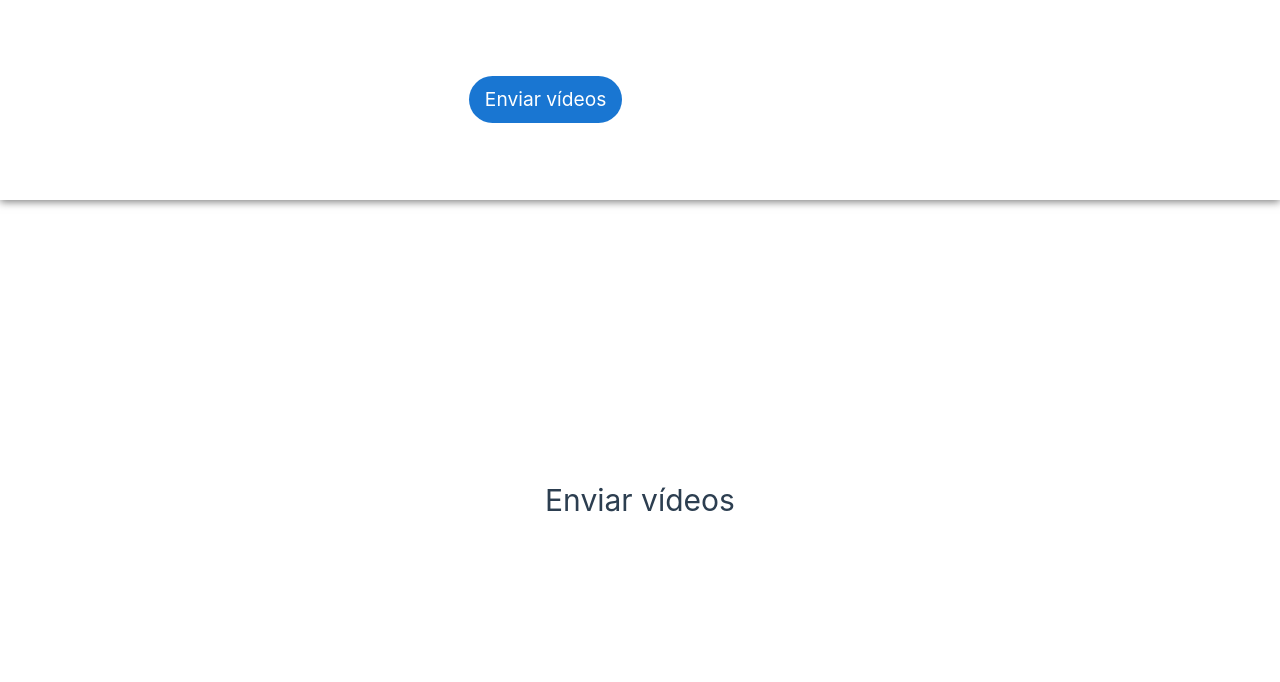
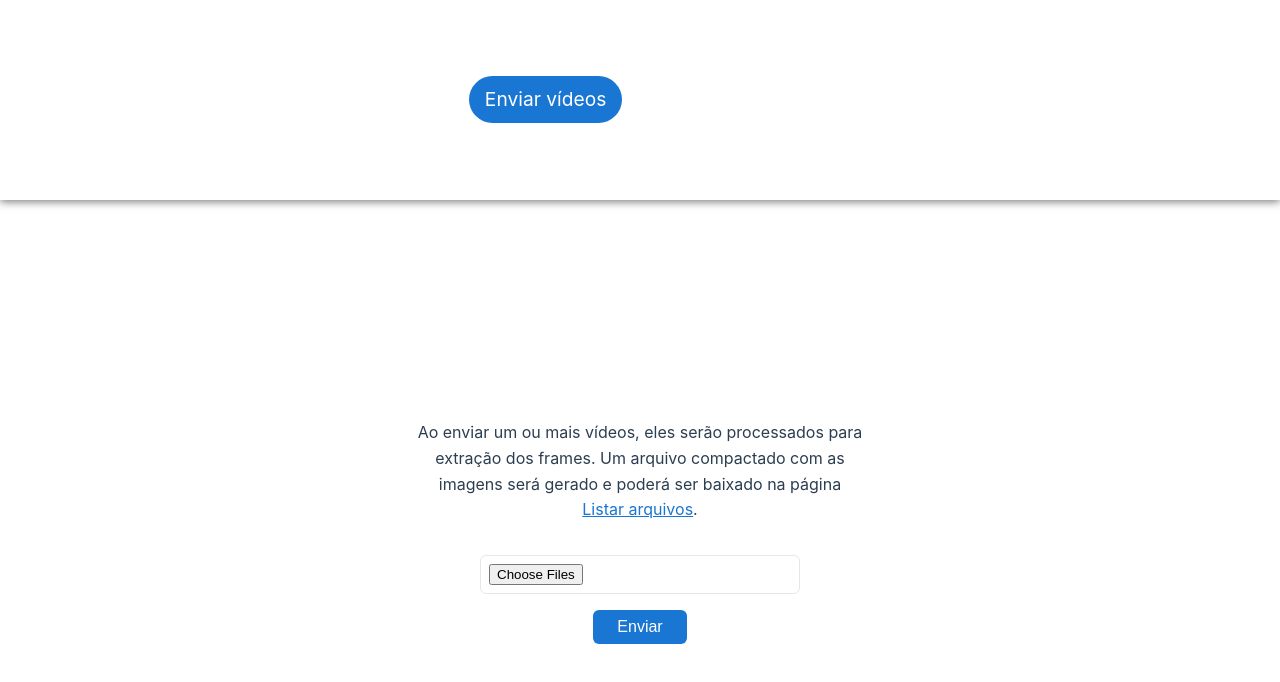
Before and after one commit to AleCigolini/vidsnap, a Vue app: page /enviar-videos in a window 1280 px wide. Shown: the top 682 px of the page. Built offline with nearby package versions, Linux system fonts and the light colour scheme.

Commit message:
Adicionado tela para envio de vídeos

```diff
--- a/src/views/EnviarVideosView.vue
+++ b/src/views/EnviarVideosView.vue
@@ -1,13 +1,151 @@
 <script setup lang="ts">
+import { ref } from 'vue'
 
+const files = ref<FileList | null>(null)
+const message = ref('')
+const messageType = ref<'success' | 'error' | ''>('')
+
+function handleFileChange(event: Event) {
+  const target = event.target as HTMLInputElement
+  files.value = target.files
+  message.value = ''
+  messageType.value = ''
+}
+
+function handleSubmit() {
+  if (!files.value || files.value.length === 0) {
+    message.value = 'Selecione pelo menos um vídeo para enviar.'
+    messageType.value = 'error'
+    return
+  }
+  // Mock de envio
+  setTimeout(() => {
+    // Simula sucesso ou erro aleatório
+    if (Math.random() > 0.2) {
+      message.value = 'Vídeo(s) enviado(s) com sucesso!'
+      messageType.value = 'success'
+      files.value = null
+    } else {
+      message.value = 'Falha ao enviar o(s) vídeo(s). Tente novamente.'
+      messageType.value = 'error'
+    }
+  }, 800)
+}
 </script>
 
 <template>
-  <div>
+  <div class="enviar-videos-container">
     <h1>Enviar vídeos</h1>
+    <p class="descricao">
+      Ao enviar um ou mais vídeos, eles serão processados para extração dos frames. Um arquivo compactado com as imagens será gerado e poderá ser baixado na página
+      <RouterLink to="/listar-videos" class="link-acao">Listar arquivos</RouterLink>.
+    </p>
+    <form class="upload-form" @submit.prevent="handleSubmit">
+      <input
+        type="file"
+        accept="video/*"
+        multiple
+        @change="handleFileChange"
+        :disabled="messageType === 'success'"
+      />
+      <button type="submit" :disabled="messageType === 'success'">Enviar</button>
+    </form>
+    <div v-if="message" :class="['mensagem', messageType]">
+      {{ message }}
+    </div>
   </div>
 </template>
 
 <style scoped>
+.enviar-videos-container {
+  display: flex;
+  flex-direction: column;
+  align-items: center;
+  justify-content: flex-start;
+  width: 100%;
+  max-width: 480px;
+  margin: 0 auto;
+  padding: 2rem 1rem;
+  background: none;
+}
 
+h1 {
+  color: #fff;
+  margin-bottom: 1rem;
+  text-align: center;
+}
+
+.descricao {
+  color: var(--color-text);
+  margin-bottom: 2rem;
+  text-align: center;
+  font-size: 1rem;
+}
+
+.upload-form {
+  display: flex;
+  flex-direction: column;
+  gap: 1rem;
+  width: 100%;
+  align-items: center;
+}
+
+.upload-form input[type="file"] {
+  color: #fff;
+  background: none;
+  border: 1px solid var(--color-border);
+  border-radius: 6px;
+  padding: 0.5rem;
+  width: 100%;
+  max-width: 320px;
+}
+
+.upload-form button {
+  background: #1976d2;
+  color: #fff;
+  border: none;
+  border-radius: 6px;
+  padding: 0.5rem 1.5rem;
+  font-size: 1rem;
+  cursor: pointer;
+  transition: background 0.2s;
+}
+
+.upload-form button:disabled {
+  background: #444;
+  cursor: not-allowed;
+}
+
+.mensagem {
+  margin-top: 1.5rem;
+  font-size: 1rem;
+  font-weight: 500;
+  text-align: center;
+  padding: 0.75rem 1rem;
+  border-radius: 6px;
+  width: 100%;
+  max-width: 320px;
+}
+
+.mensagem.success {
+  background: #1e4620;
+  color: #4caf50;
+  border: 1px solid #4caf50;
+}
+
+.mensagem.error {
+  background: #4a2328;
+  color: #ff5252;
+  border: 1px solid #ff5252;
+}
+
+.link-acao {
+  color: #1976d2;
+  text-decoration: underline;
+  cursor: pointer;
+}
+
+.link-acao:hover {
+  text-decoration: none;
+}
 </style>
```
